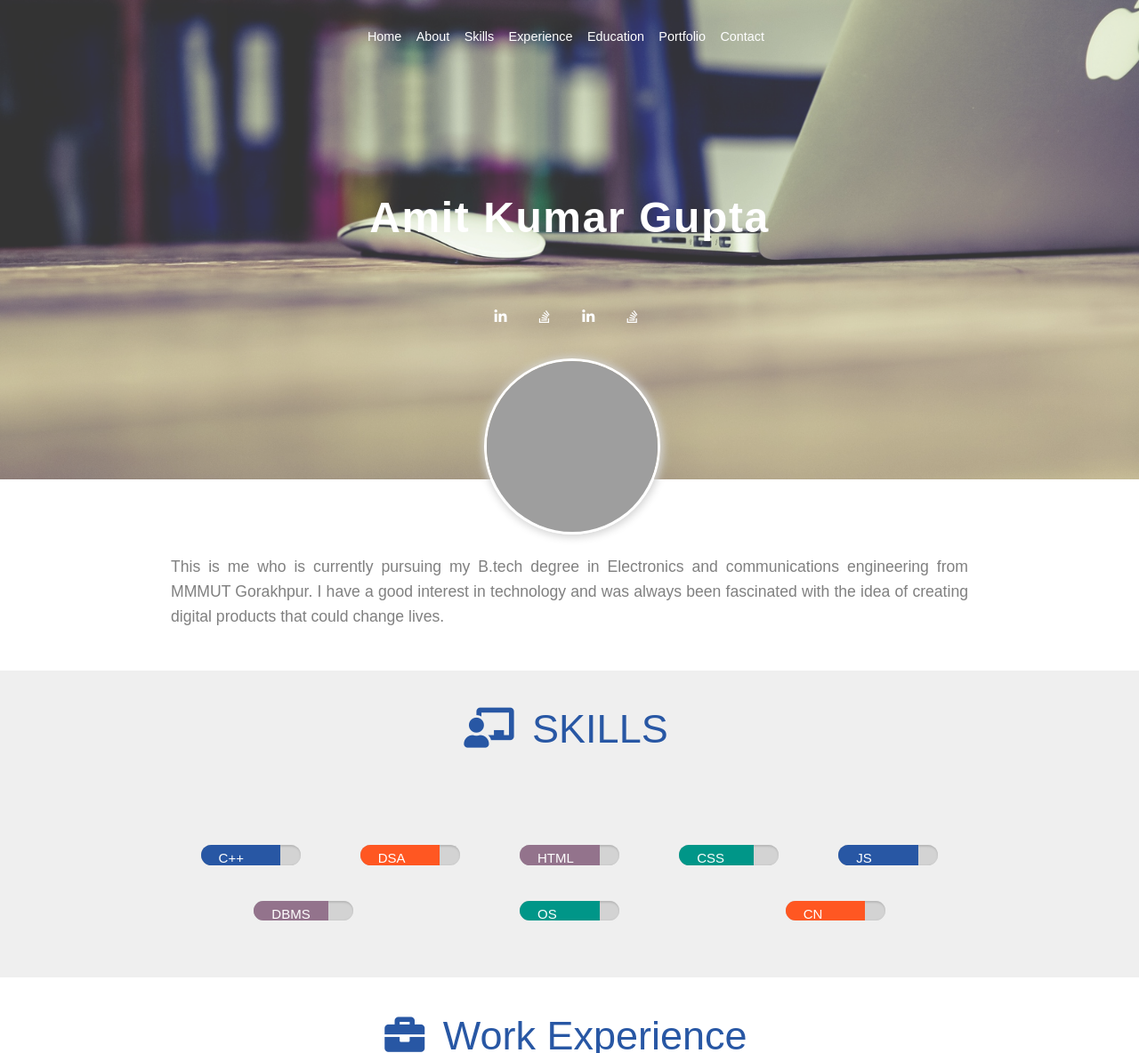
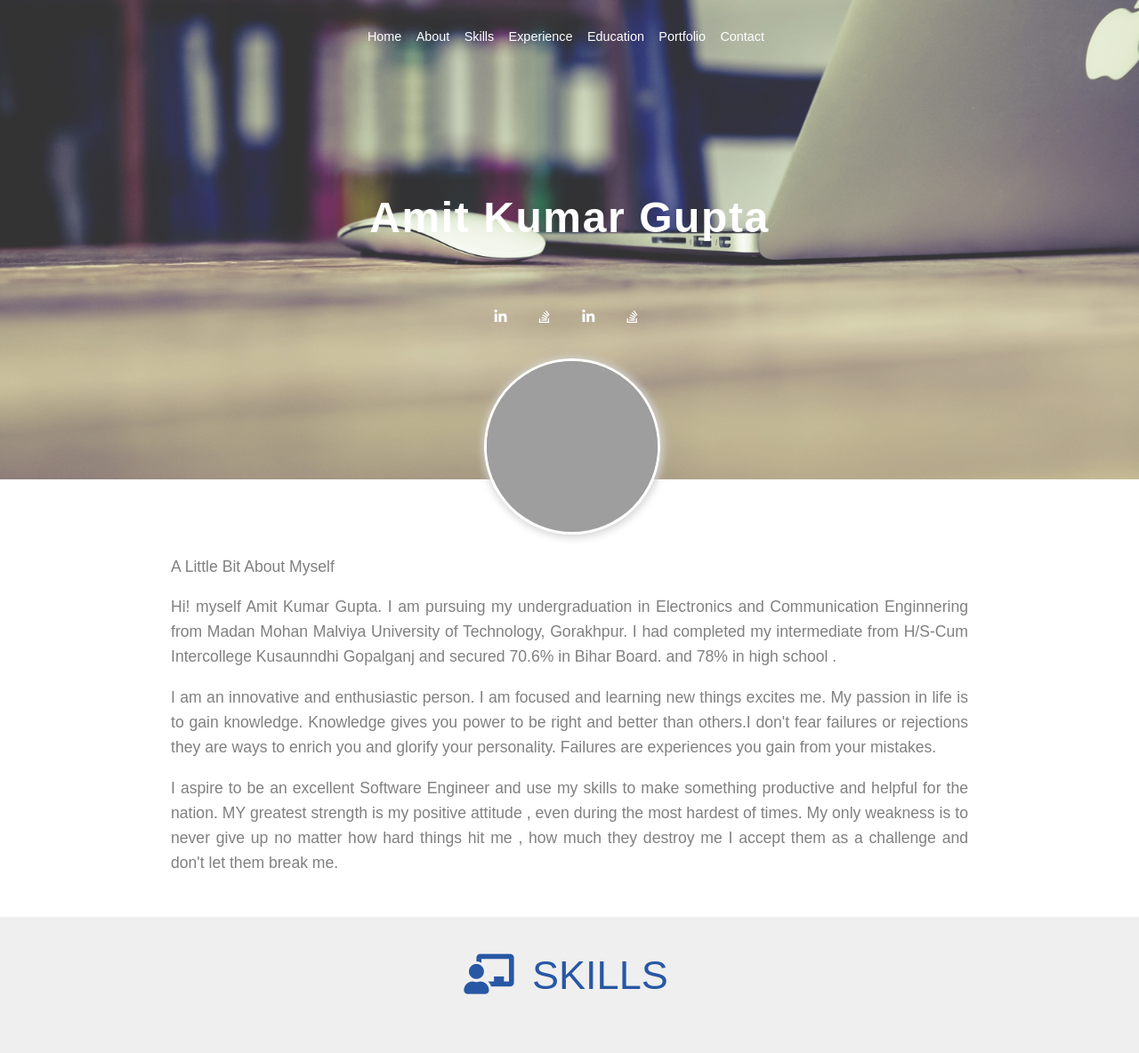
Before and after one commit to amitguptax/Portfolio, a plain HTML site: page index.html in a window 1280 px wide. Shown: the top 1184 px of the page at 89% size. Drawn offline with Linux system fonts and the light colour scheme; grey boxes are pictures that could not be loaded.

Commit message:
Update index.html

```diff
--- a/index.html
+++ b/index.html
@@ -85,8 +85,15 @@
             </div>
             <div id="about-para">
 
+
                 <p>
-                    This is me who is currently pursuing my B.tech degree in Electronics and communications engineering from MMMUT Gorakhpur. I have a good interest in technology and was always been fascinated with the idea of creating digital products that could change lives.
+                    A Little Bit About Myself </p>
+                  <p>Hi! myself Amit Kumar Gupta. I am pursuing my undergraduation in Electronics and Communication  Enginnering from Madan Mohan Malviya University of Technology, Gorakhpur. I had completed my intermediate from H/S-Cum Intercollege Kusaunndhi Gopalganj and secured 70.6% in Bihar Board. and 78% in high school . </p>
+
+                  <p>  I am an innovative and enthusiastic person. I am focused and learning new things excites me. My passion in life is to gain knowledge. Knowledge gives you power to be right and better than others.I don't fear failures or rejections they are ways to enrich you and glorify your personality. Failures are experiences you gain from your mistakes.</p>
+
+                   <p> I aspire to be an excellent Software Engineer and use my skills to make something productive and helpful for the nation. MY greatest strength is my positive attitude , even during the most hardest of times. My only weakness is to never give up no matter how hard things hit me , how much they destroy me I accept them as a challenge and don't let them break me.</p>
+
             </div>
 
 
```
